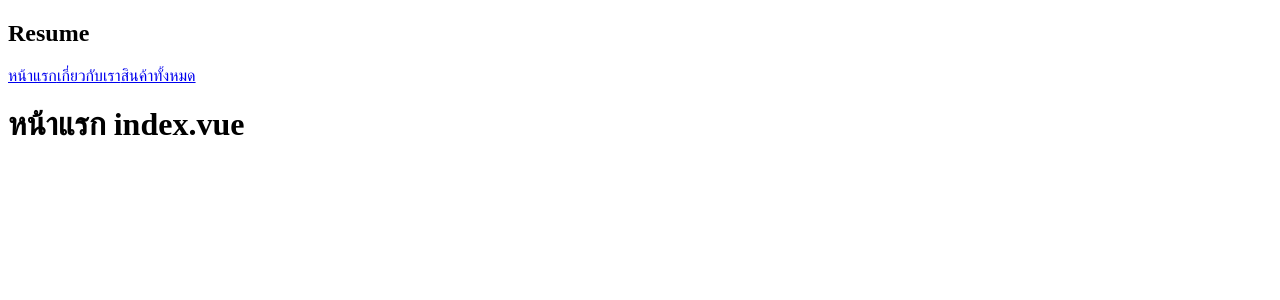
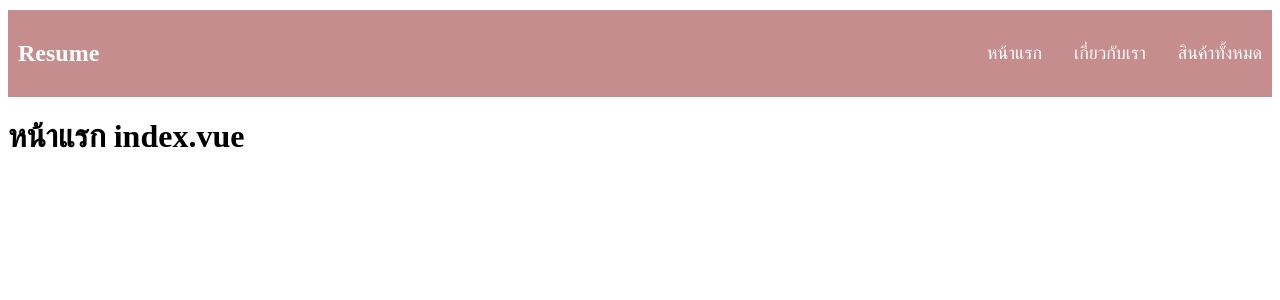
Before and after one commit to thammapakorn/nuxt-basic, a Nuxt app: page / in a window 1280 px wide. Shown: the top 300 px of the page. Built offline with nearby package versions, Linux system fonts and the light colour scheme.

Commit message:
ใส่ style ให้กับ nav bar

```diff
--- a/pages/index.vue
+++ b/pages/index.vue
@@ -2,7 +2,7 @@
     <div>
         <header>
             <nav>
-                <h1>Resume</h1>
+                <h1 class="logo">Resume</h1>
                 <NuxtLink to="/">หน้าแรก</NuxtLink>
                 <NuxtLink to="/about">เกี่ยวกับเรา</NuxtLink>
                 <NuxtLink to="products">สินค้าทั้งหมด</NuxtLink>
@@ -13,9 +13,31 @@
 </template>
 
 <script setup>
-import { defineNuxtLink } from 'nuxt/app';
-
 
 </script>
 
-<style lang="scss" scoped></style>
+<style scoped>
+nav{
+    margin: 10px auto;
+    padding: 10px 0;
+    display: flex;
+    justify-content: center;
+    align-items: center;
+    background-color: #c58d8d;
+}
+nav a{
+    color: white;
+    text-decoration: none;
+    margin-left: 12px;
+    font-size: 18px;
+    padding: 10px;
+}
+nav a:hover{
+    color: aquamarine;
+}
+.logo{
+    margin-right: auto;
+    padding-left: 10px;
+    color: white;
+}
+</style>
```
